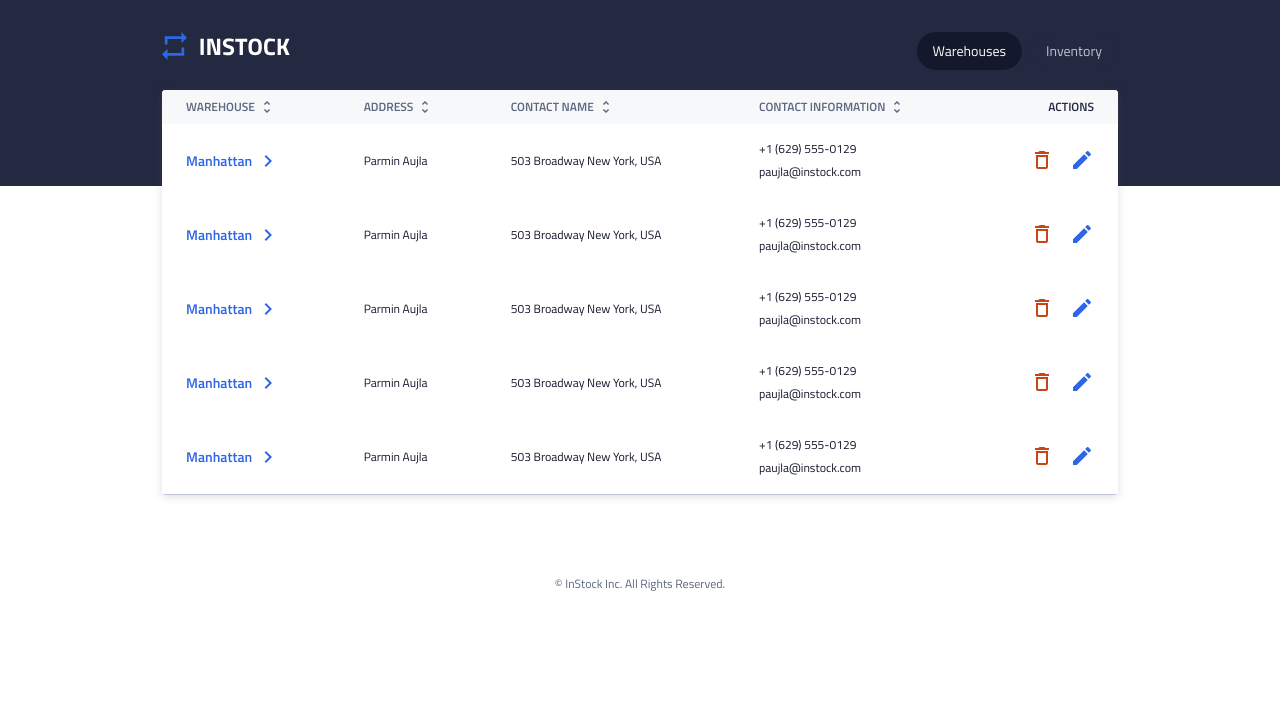
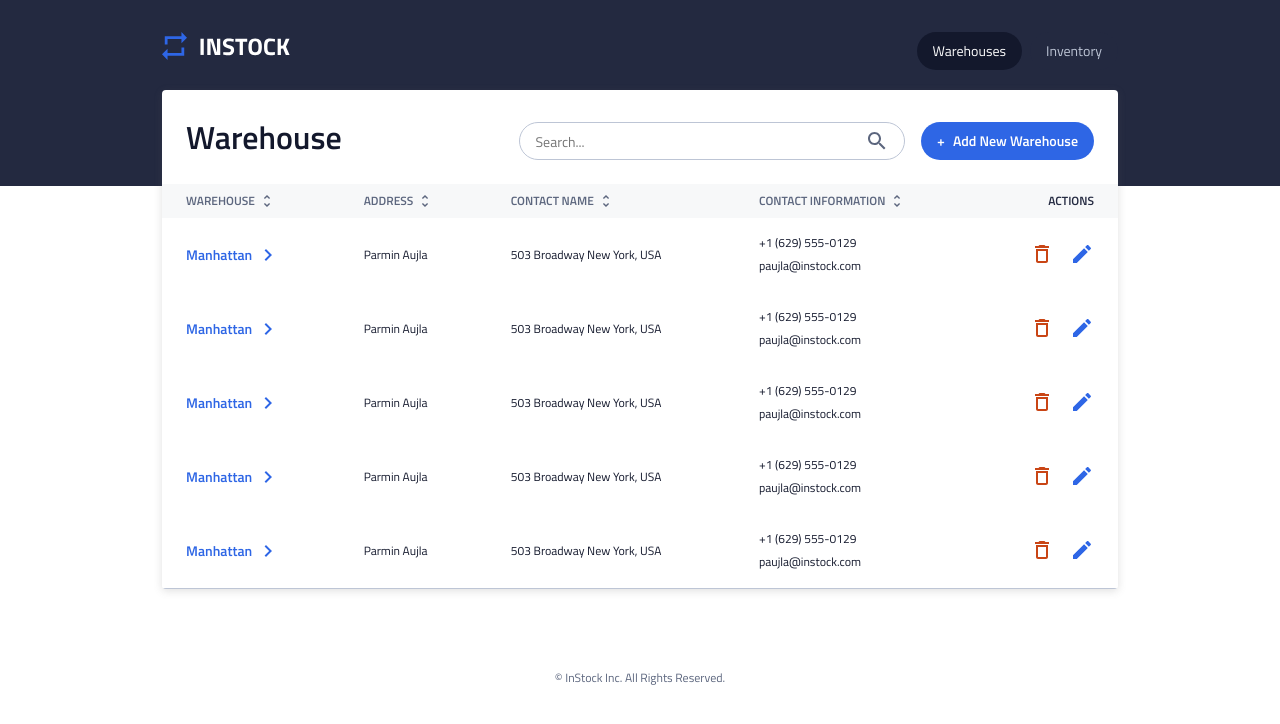
Before and after one commit to achris-alonzo30/south-american-horned-frog-instock, a React (Vite) app: page / in a window 1280 px wide. Shown: the top 724 px of the page. Built offline with nearby package versions, Linux system fonts and the light colour scheme.

Commit message:
work on improving custom component

```diff
--- a/src/components/Card/Card.jsx
+++ b/src/components/Card/Card.jsx
@@ -1,32 +1,11 @@
 import "./Card.scss";
 
-import { useNavigate } from "react-router-dom";
-
-import searchIcon from "../../assets/icons/search-24px.svg";
-import arrowLeft from "../../assets/icons/arrow_back-24px.svg";
-
-import { DynamicButton } from "../DynamicButton/DynamicButton";
-import { DynamicInput } from "../DynamicInput/DynamicInput";
-
 export const Card = ({
-  isFooter = false,
-  isSearch,
   children,
-  arrowIcon,
-  browserName,
  }) => {
   return (
     <section className="card">
-
-
       {children}
-
-      {isFooter && (
-        <footer className="card__footer">
-          <DynamicButton variant="cancel" />
-          <DynamicButton variant="save" />
-        </footer>
-      )}
     </section>
   );
 };
--- a/src/components/CardHeader/CardHeader.jsx
+++ b/src/components/CardHeader/CardHeader.jsx
@@ -1,30 +1,38 @@
-export const CardHeader = () => {
+import "./CardHeader.scss";
+
+import { useNavigate } from "react-router-dom";
+
+import arrowLeft from "../../assets/icons/arrow_back-24px.svg";
+
+export const CardHeader = ({
+  children,
+  className,
+  flexStyle,
+  browserName,
+  withArrow = false
+}) => {
+  const navigate = useNavigate();
+
+  const goBack = () => {
+    navigate(-1);
+  };
+
   return (
-    <section className="card__header">
-      <aside className="card__header--title">
-        {arrowIcon && (
+    <section className={`card-header ${flexStyle}`}>
+      <nav className="card-header__left">
+        {withArrow && (
           <img
             src={arrowLeft}
             onClick={goBack}
-            className="card__header--arrow"
+            className="card-header__left--arrow"
             alt="Arrow Point Left in Indigo Color"
           />
         )}
 
-        <h1 className="card__header--pageName">{browserName}</h1>
-      </aside>
+        <h1 className="card-header__left--title">{browserName}</h1>
+      </nav>
 
-      <aside className="card__header--search">
-        {/* Hide class: visibility*/}
-        <DynamicInput
-          type="text"
-          id="search"
-          icon={searchIcon}
-          placeholder="Search..."
-          className="visibility-hidden"
-        />
-        <DynamicButton variant="add" addButtonName="Add New Warehouses" />
-      </aside>
+      <nav className={`${(flexStyle === "flexCol") && "card-header__right"} ${className}`}>{children}</nav>
     </section>
   );
 };
--- a/src/components/CardHeader/CardHeader.scss
+++ b/src/components/CardHeader/CardHeader.scss
@@ -1,2 +1,72 @@
 @use "../../styles/partials/mixin" as *;
 @use "../../styles/partials/colors" as *;
+
+.flex {
+    display: flex;
+    align-items: center;
+}
+
+.flexCol {
+    display: flex;
+    gap: 1rem;
+    flex-direction: column;
+
+    @include tablet {
+        align-items: center;
+        flex-direction: row;
+        justify-content: space-between;
+    }
+}
+
+.flexRow {
+    display: flex;
+    align-items: center;
+    justify-content: space-between;
+}
+
+
+.card-header {
+    width: 100%;
+    padding: 2rem 1rem 1rem;
+    border-bottom: 1px solid $cloud;
+
+    @include tablet {
+        border-bottom: 0;
+        padding: 1rem 1.5rem;
+    }
+
+    &__left {
+        gap: 0.5rem;
+        display: flex;
+        align-items: center;
+
+        @include tablet {
+            flex: 0.55;
+        }
+
+        &--arrow {
+            cursor: pointer;
+        }
+
+        &--title {
+            text-transform: capitalize;
+            @include dynamicFont(600, 1.75rem, 2.25rem, $instock-black);
+
+            @include tablet {
+                @include dynamicFont(600, 2rem, 2.5rem, $instock-black);
+            }
+        }
+    }
+
+    &__right {
+        gap: 1rem;
+        display: flex;
+        padding: 1rem 0 0.5rem;
+        flex-direction: column;
+
+        @include tablet {
+            flex: 1;
+            flex-direction: row;
+        }
+    }
+}
--- a/src/components/DynamicButton/DynamicButton.jsx
+++ b/src/components/DynamicButton/DynamicButton.jsx
@@ -37,10 +37,10 @@ export const DynamicButton = ({
         <button
             type={type}
             onClick={onClick}
-            className="primary"
+            className="primary primary--edit"
         >
-          <img src={editIcon} alt="Pencil Icon" className="edit-button__icon" />
-          Edit
+          <img src={editIcon} alt="Pencil Icon" className="primary__icon" />
+          <span className="primary__text">Edit</span>
         </button>
       );
 
--- a/src/components/DynamicButton/DynamicButton.scss
+++ b/src/components/DynamicButton/DynamicButton.scss
@@ -20,15 +20,34 @@
 }
 
 .primary {
-    content: "";
     border: none;
     @extend .default-button-styles;
     background-color: $instock-indigo;
+
 
     &:hover {
         background-color: $graphite;
         transition: all 0.2s ease-in-out;
     }
+
+    &__text {
+        display: none;
+
+        @include tablet {
+            display: block;
+        }
+    }
+
+    &--edit {
+        @include mobile {
+            height: auto;
+            padding: 0.5rem;
+            border-radius: 50%;
+        }
+
+    }
+
+
 }
 
 .destructive{
--- a/src/components/WarehouseDetails/WarehouseDetails.jsx
+++ b/src/components/WarehouseDetails/WarehouseDetails.jsx
@@ -1,15 +1,24 @@
 import "./WarehouseDetails.scss";
 
 import { Card } from "../Card/Card";
+import searchIcon from "../../assets/icons/search-24px.svg";
 import { WarehouseList } from "../WarehouseList/WarehouseList";
+import { CardHeader } from "../CardHeader/CardHeader";
+import { DynamicInput } from '../DynamicInput/DynamicInput';
+import { DynamicButton } from '../DynamicButton/DynamicButton';
 
 export const WarehouseDetails = () => {
   return (
     <main className="main">
-      <Card
-        arrowIcon
-        browserName="Washington"
-      >
+      <Card>
+        <CardHeader flexStyle="flexCol" browserName="Warehouse" className=''>
+          <DynamicInput
+            type="text"
+            id="search"
+            icon={searchIcon}
+            placeholder="Search..." />
+          <DynamicButton variant="add" addButtonName="Add New Warehouse" />
+        </CardHeader>
         <WarehouseList />
       </Card>
     </main>
--- a/src/pages/Warehouses/Warehouses.jsx
+++ b/src/pages/Warehouses/Warehouses.jsx
@@ -1,14 +1,25 @@
 import "./Warehouses.scss";
 
+import searchIcon from "../../assets/icons/search-24px.svg";
+
 import { Card } from "../../components/Card/Card";
+import { CardHeader } from "../../components/CardHeader/CardHeader";
 import { WarehouseList } from "../../components/WarehouseList/WarehouseList";
+
 
 export const Warehouses = () => {
   return (
     <main className="main">
-      <Card
-        browserName="Warehouses"
-      >
+      <Card>
+        <CardHeader flexStyle="flexCol" browserName="Warehouse">
+          <DynamicInput
+            type="text"
+            id="search"
+            icon={searchIcon}
+            placeholder="Search..."
+          />
+          <DynamicButton variant="add" addButtonName="Add New Warehouse" />
+        </CardHeader>
         <WarehouseList />
       </Card>
     </main>
```
